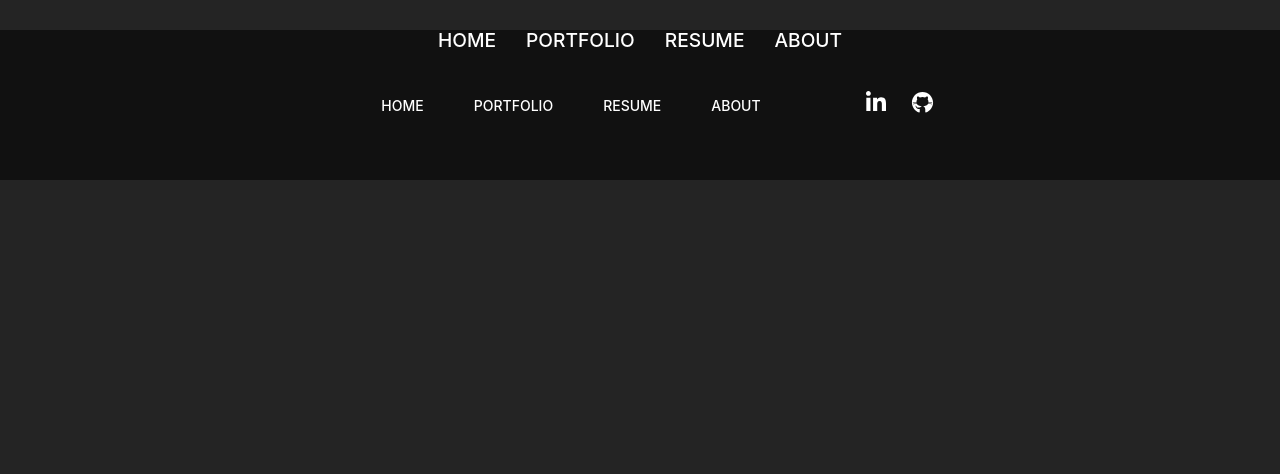
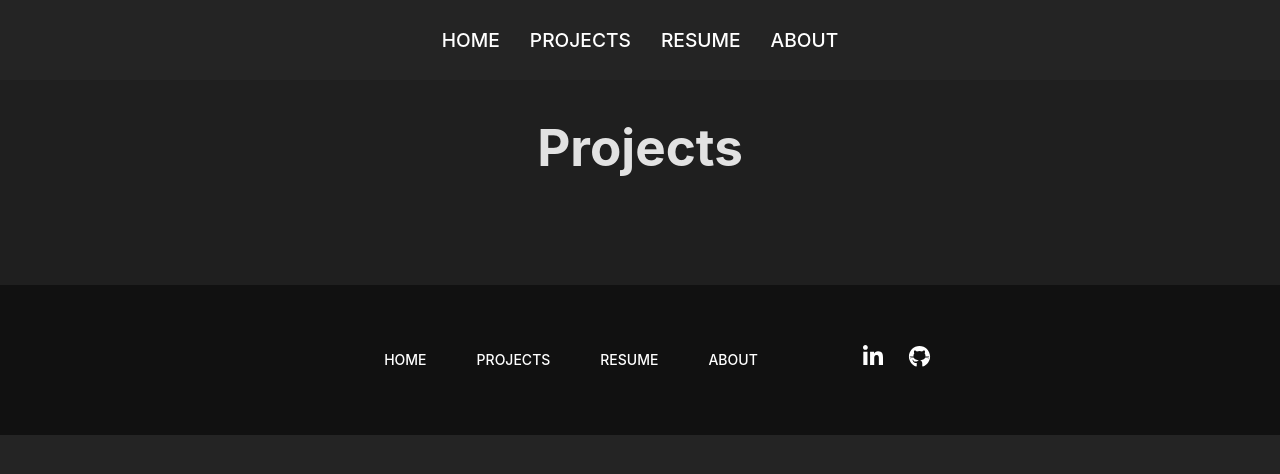
Before and after one commit to NickCorfmat/nickcorfmat.github.io, a React (Vite) app: page /projects in a window 1280 px wide. Shown: the top 474 px of the page. Built offline with nearby package versions, Linux system fonts and the light colour scheme; the HTML template or start-up script is replaced by a standard one.

Commit message:
Project page update

```diff
--- a/src/App/App.tsx
+++ b/src/App/App.tsx
@@ -2,7 +2,7 @@ import { BrowserRouter, Routes, Route } from 'react-router-dom';
 import './App.css'
 import Navbar from '../Components/Navbar/Navbar'
 import Home from '../Pages/Home';
-import Portfolio from '../Pages/Portfolio';
+import Projects from '../Pages/Projects';
 import Resume from '../Pages/Resume';
 import About from '../Pages/About';
 import Footer from '../Components/Footer/Footer';
@@ -15,7 +15,7 @@ function App() {
         <Navbar/>
         <Routes>
           <Route path='/' element={<Home/>}/>
-          <Route path='/portfolio' element={<Portfolio/>}/>
+          <Route path='/projects' element={<Projects/>}/>
           <Route path='/resume' element={<Resume/>}/>
           <Route path='/about' element={<About/>}/>
         </Routes>
--- a/src/Components/Footer/Footer.tsx
+++ b/src/Components/Footer/Footer.tsx
@@ -9,7 +9,7 @@ const Footer = () => {
     <div className='footer'>
         <ul className="footer-links">
           <li><Link to="/" className="nav-link">HOME</Link></li>
-          <li><Link to="/portfolio" className="nav-link">PORTFOLIO</Link></li>
+          <li><Link to="/projects" className="nav-link">PROJECTS</Link></li>
           <li><Link to="/resume" className="nav-link">RESUME</Link></li>
           <li><Link to="/about" className="nav-link">ABOUT</Link></li>
         </ul>
--- a/src/Components/Languages/Languages.css
+++ b/src/Components/Languages/Languages.css
@@ -1,7 +1,7 @@
 .languages {
     width: 100%;
     min-height: 150px;
-    background-color: #ebebeb;
+    background-color: #d6d6db;
     display: flex;
     flex-direction: column;
     align-items: center;
@@ -19,9 +19,20 @@
 }
 
 .languages-list {
-
+    width: 60%;
+    display: flex;
+    flex-wrap: wrap;
+    flex-direction: row;
+    justify-content: center;
+    align-items: center;
+    gap: 10px;
+    overflow: hidden;
 }
 
 .language-tag {
-
+    background-color: #ebebeb;
+    color: #3b4357;
+    font-size: 1.4em;
+    padding: 4px 12px 4px 12px;
+    white-space: nowrap;
 }
--- a/src/Components/LegoProjects/LegoProjects.tsx
+++ b/src/Components/LegoProjects/LegoProjects.tsx
@@ -17,7 +17,7 @@ const LegoProjects: React.FC = () => {
 
   return (
     <div className='lego-projects'>
-      <h2>LEGO Ideas Projects</h2>
+      <h2>LEGO Ideas</h2>
       <div className="lego-projects-grid">
         {legoProjects.map((project) => (
           <ProjectCard
--- a/src/Components/Navbar/Navbar.tsx
+++ b/src/Components/Navbar/Navbar.tsx
@@ -26,7 +26,7 @@ const Navbar: React.FC = () => {
         <nav className={`navbar ${isScrolled ? 'scrolled' : ''}`}>
             <ul className="nav-menu">
                 <li><Link to="/" className="nav-link">HOME</Link></li>
-                <li><Link to="/portfolio" className="nav-link">PORTFOLIO</Link></li>
+                <li><Link to="/projects" className="nav-link">PROJECTS</Link></li>
                 <li><Link to="/resume" className="nav-link">RESUME</Link></li>
                 <li><Link to="/about" className="nav-link">ABOUT</Link></li>
             </ul>
--- a/src/Components/Popup/Popup.tsx
+++ b/src/Components/Popup/Popup.tsx
@@ -1,4 +1,4 @@
-import React from 'react';
+import React, { useEffect } from 'react';
 import { Project } from '../../../public/Assets/portfolioData';
 import { isVideo } from '../../utils/mediaUtils';
 import './Popup.css';
@@ -9,10 +9,24 @@ interface PopupProps {
 }
 
 const Popup: React.FC<PopupProps> = ({ project, onClose }) => {
-    const handleBackgroundClick = (e: React.MouseEvent) => {
-        e.stopPropagation();
+    const handleBackgroundClick = (ev: React.MouseEvent) => {
+        ev.stopPropagation();
         onClose();
     };
+
+    const handleKeyDown = (ev: KeyboardEvent) => {
+        if (ev.key === 'Escape') {
+            onClose();
+        }
+    };
+
+    useEffect(() => {
+        window.addEventListener('keydown', handleKeyDown);
+
+        return () => {
+            window.removeEventListener('keydown', handleKeyDown);
+        };
+    });
 
     return (
         <div className="popup-overlay" onClick={handleBackgroundClick}>
--- a/src/Pages/Portfolio.tsx
+++ /dev/null
@@ -1,10 +0,0 @@
-import React from 'react'
-
-const Portfolio = () => {
-  return (
-    <div>
-    </div>
-  )
-}
-
-export default Portfolio
--- /dev/null
+++ b/src/Pages/Projects.tsx
@@ -0,0 +1,17 @@
+import React from 'react'
+import './Styles/Projects.css'
+
+const Projects = () => {
+  return (
+    <div className='projects'>
+      <h1>Projects</h1>
+      <div>
+        <div className='project-card'>
+          <h2></h2>
+        </div>
+      </div>
+    </div>
+  )
+}
+
+export default Projects
--- /dev/null
+++ b/src/Pages/Styles/Projects.css
@@ -0,0 +1,13 @@
+.projects {
+    width: 100%;
+    margin-top: 80px;
+    padding: 5px 0 5px 0;
+    display: flex;
+    flex-direction: column;
+    justify-content: center;
+    align-items: center;
+}
+
+.projects h1 {
+
+}
```
Also changed, not shown: src/Pages/Styles/Portfolio.css (deleted).
